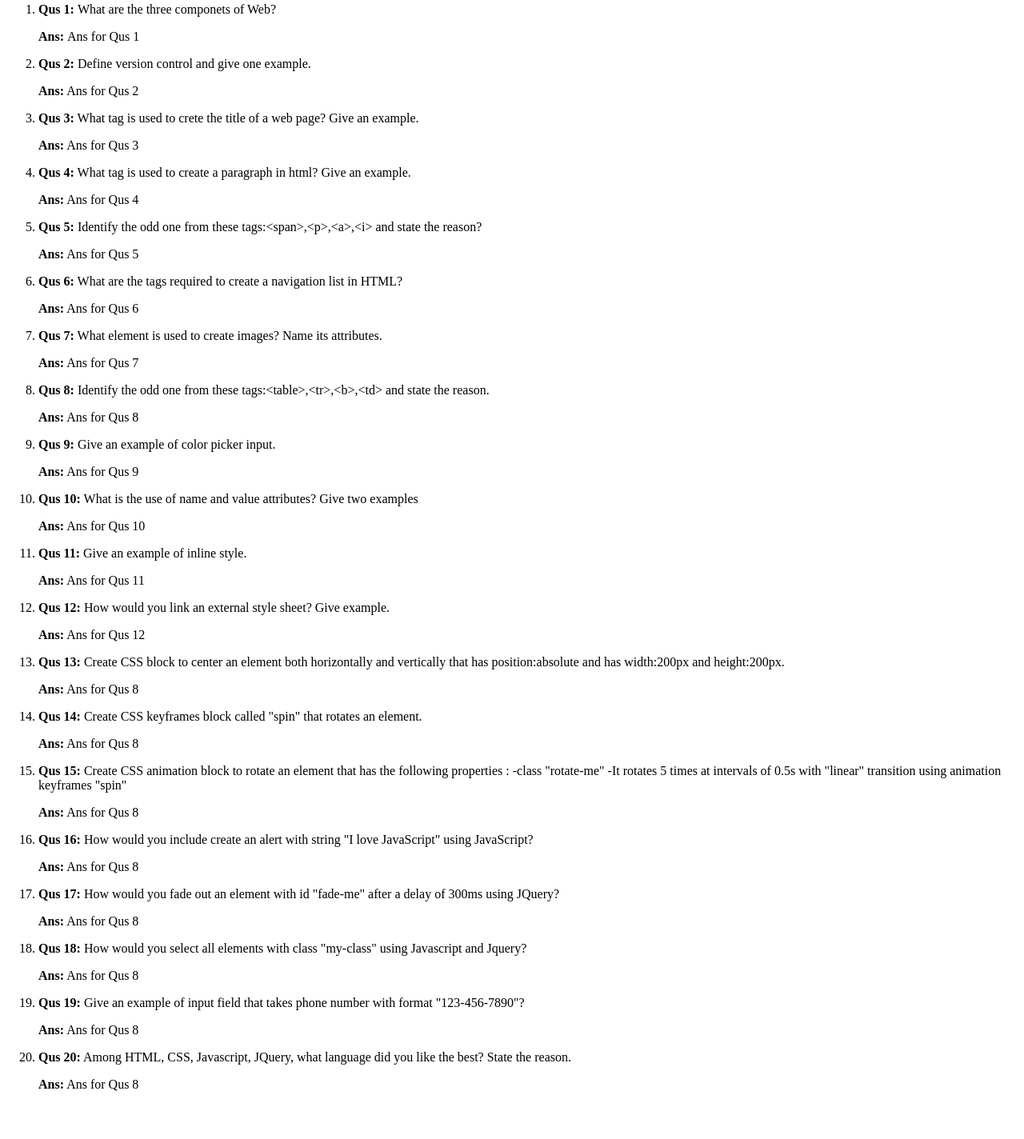
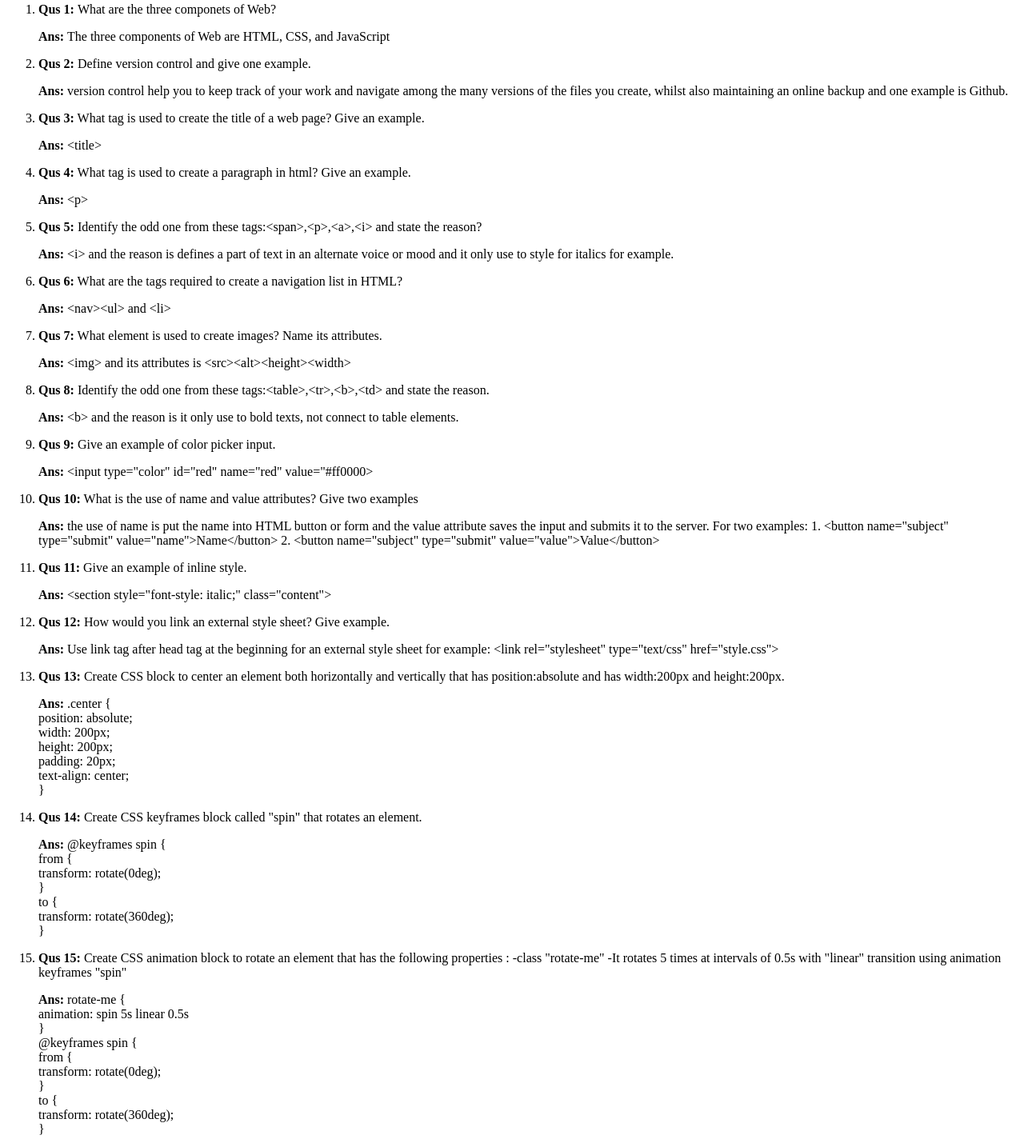
Before and after one commit to Must0051/must0051.github.io, a plain HTML site: page lib2024/qa/index.html in a window 1280 px wide. Shown: the part 77-1501 px from the top of the page at 80% size. Before the commit the page ends 1458 px from the top, so only its background shows below. Drawn offline with Linux system fonts and the light colour scheme.

Commit message:
Update index.html

```diff
--- a/lib2024/qa/index.html
+++ b/lib2024/qa/index.html
@@ -1,5 +1,5 @@
 <!DOCTYPE html>
-<html >
+<html lang="en" >
 <head>
 	<meta charset="utf-8">
 	<meta name="description" content="QA">
@@ -19,7 +19,7 @@
 			</p>
 			<p>
 				<strong>Ans: </strong>
-				Ans for Qus 1
+				The three components of Web are HTML, CSS, and JavaScript
 		</p>
 	   </li>
 		<!-- Qus 2 -->
@@ -30,18 +30,18 @@
 			</p>
 			<p>
 				<strong>Ans:</strong>
-				Ans for Qus 2
+				 version control help you to keep track of your work and navigate among the many versions of the files you create, whilst also maintaining an online backup and one example is Github.
 			</p>
 		</li>
 		<!-- Qus 3 -->
 		<li>
 			<p>
 				<strong>Qus 3:</strong>
-				What tag is used to crete the title of a web page? Give an example.
+				What tag is used to create the title of a web page? Give an example.
 			</p>
 			<p>
 				<strong>Ans:</strong>
-				Ans for Qus 3
+				&lt;title&gt;
 			</p>
 		</li>
 		<!-- Qus 4 -->
@@ -52,7 +52,7 @@
 			</p>
 			<p>
 				<strong>Ans:</strong>
-				Ans for Qus 4
+				&lt;p&gt;
 			</p>
 		</li>
 		<!-- Qus 5 -->
@@ -63,7 +63,7 @@
 			</p>
 			<p>
 				<strong>Ans:</strong>
-				Ans for Qus 5
+				&lt;i&gt; and the reason is defines a part of text in an alternate voice or mood and it only use to style for italics for example.
 			</p>
 		</li>
 		<!-- Qus 6 -->
@@ -74,7 +74,7 @@
 			</p>
 			<p>
 				<strong>Ans:</strong>
-				Ans for Qus 6
+				&lt;nav&gt;&lt;ul&gt; and &lt;li&gt;
 			</p>
 		</li>
 		<!-- Qus 7 -->
@@ -85,7 +85,7 @@
 			</p>
 			<p>
 				<strong>Ans:</strong>
-				Ans for Qus 7
+				&lt;img&gt; and its attributes is &lt;src&gt;&lt;alt&gt;&lt;height&gt;&lt;width&gt;
 			</p>
 		</li>
 		<!-- Qus 8 -->
@@ -96,7 +96,7 @@
 			</p>
 			<p>
 				<strong>Ans:</strong>
-				Ans for Qus 8
+				&lt;b&gt; and the reason is it only use to bold texts, not connect to table elements.
 			</p>
 		</li>
   		<!-- Qus 9 -->
@@ -107,7 +107,7 @@
 			</p>
 			<p>
 				<strong>Ans:</strong>
-				Ans for Qus 9
+				&lt;input type="color" id="red" name="red" value="#ff0000&gt;
 			</p>
 		</li>
   		<!-- Qus 10 -->
@@ -118,7 +118,8 @@
 			</p>
 			<p>
 				<strong>Ans:</strong>
-				Ans for Qus 10
+				  the use of name is put the name into HTML button or form and the value attribute saves the input and submits it to the server. For two examples: 1. &lt;button name="subject" type="submit" value="name"&gt;Name&lt;/button&gt;
+                                                2. &lt;button name="subject" type="submit" value="value"&gt;Value&lt;/button&gt;
 			</p>
 		</li>
   		<!-- Qus 11 -->
@@ -129,7 +130,7 @@
 			</p>
 			<p>
 				<strong>Ans:</strong>
-				Ans for Qus 11
+				&lt;section style="font-style: italic;" class="content"&gt;
 			</p>
 		</li>
   		<!-- Qus 12 -->
@@ -140,7 +141,7 @@
 			</p>
 			<p>
 				<strong>Ans:</strong>
-				Ans for Qus 12
+				Use link tag after head tag at the beginning for an external style sheet for example: &lt;link rel="stylesheet" type="text/css" href="style.css"&gt;
 			</p>
 		</li>
   		<!-- Qus 13 -->
@@ -151,7 +152,13 @@
 			</p>
 			<p>
 				<strong>Ans:</strong>
-				Ans for Qus 8
+				.center { <br>
+                 position: absolute; <br>
+                 width: 200px;<br>
+                 height: 200px;<br>
+                 padding: 20px;<br>
+                 text-align: center;<br>
+                 }
 			</p>
 		</li>
   		<!-- Qus 14 -->
@@ -162,7 +169,13 @@
 			</p>
 			<p>
 				<strong>Ans:</strong>
-				Ans for Qus 8
+			@keyframes spin { <br>
+			from { <br>
+				transform: rotate(0deg); <br>
+			} <br>
+			to { <br>
+				transform: rotate(360deg); <br>
+			}
 			</p>
 		</li>
   		<!-- Qus 15 -->
@@ -176,7 +189,16 @@
 			</p>
 			<p>
 				<strong>Ans:</strong>
-				Ans for Qus 8
+			rotate-me { <br>
+				animation: spin 5s linear 0.5s <br>
+			} <br>
+               @keyframes spin { <br>
+			from { <br>
+				transform: rotate(0deg); <br>
+			} <br>
+			to { <br>
+				transform: rotate(360deg); <br>
+			}
 			</p>
 		</li>
   		<!-- Qus 16 -->
@@ -187,7 +209,11 @@
 			</p>
 			<p>
 				<strong>Ans:</strong>
-				Ans for Qus 8
+				&lt;script&gt;  <br>
+            function fun() {  <br>
+               alert ("I love JavaScript"); <br>
+            }  <br>
+              &lt;/script&gt;
 			</p>
 		</li>
   		<!-- Qus 17 -->
@@ -198,7 +224,8 @@
 			</p>
 			<p>
 				<strong>Ans:</strong>
-				Ans for Qus 8
+				$("#fade.me").delay("300")fadeOut();
+                 });
 			</p>
 		</li>
   		<!-- Qus 18 -->
@@ -209,7 +236,7 @@
 			</p>
 			<p>
 				<strong>Ans:</strong>
-				Ans for Qus 8
+				$(".my-class")
 			</p>
 		</li>
   		<!-- Qus 19 -->
@@ -220,7 +247,7 @@
 			</p>
 			<p>
 				<strong>Ans:</strong>
-				Ans for Qus 8
+				&lt;input type="tel" id="phone" name="phone" placeholder="123-000-0000" pattern="[0-9]{3}-[0-9]{3}-[0-9]{4}"&gt;
 			</p>
 		</li>
   		<!-- Qus 20 -->
@@ -231,6 +258,9 @@
 			</p>
 			<p>
 				<strong>Ans:</strong>
-				Ans for Qus 8
+				I did like HTML because it is simple and not complicated like CSS. It is easy for me to do HTML than CSS, Javascript and JQuery.
 			</p>
 		</li>
+	</ol>
+</body>
+</html>
```
